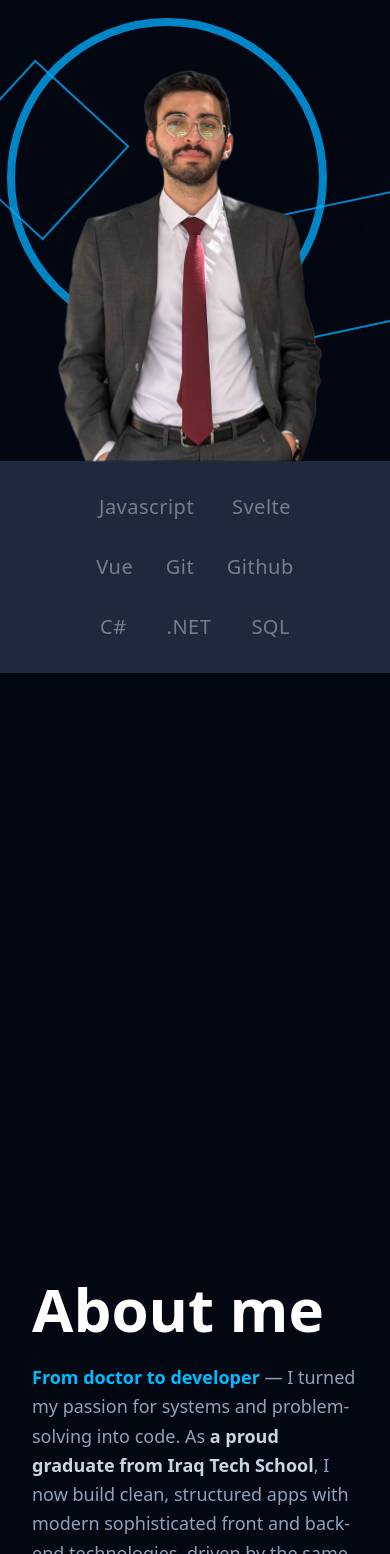
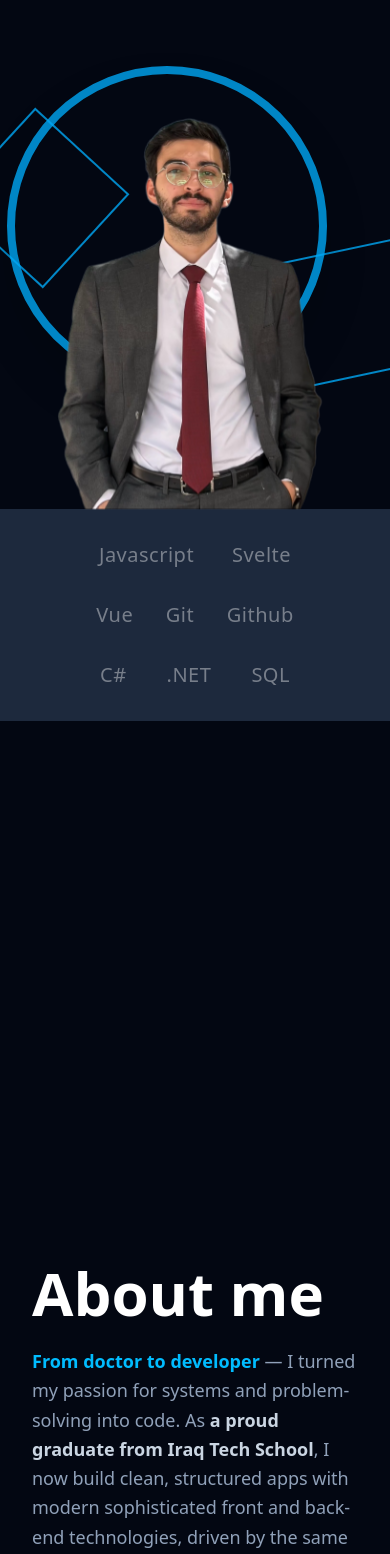
Before and after one commit to JadIg/svelte-portfolilo, a Svelte app: page / in a window 390 px wide. Shown: the part 446-2000 px from the top of the page. Built offline with nearby package versions, Linux system fonts and the light colour scheme.

Commit message:
fix: tweaks in responsiveness

```diff
--- a/src/components/AboutSection.svelte
+++ b/src/components/AboutSection.svelte
@@ -18,7 +18,7 @@
 </script>
 
 <div
-  class="w-full grid grid-cols-1 md:grid-cols-2 gap-18 items-center px-8 lg:px-56 py-48 justify-around"
+  class="w-full grid grid-cols-1 md:grid-cols-2 gap-18 items-center px-8 lg:px-56 py-32 md:py-48 justify-around"
   id="about"
 >
   <!-- Left Side -->
--- a/src/components/HeroSection.svelte
+++ b/src/components/HeroSection.svelte
@@ -21,7 +21,7 @@
 
 <main class="min-h-screenbg-gray-950 text-white mt-6">
   <div
-    class="flex flex-col lg:flex-row items-center lg:items-start justify-between gap-12 lg:gap-24 px-8 lg:px-42 md:pt-20"
+    class="flex flex-col lg:flex-row items-center lg:items-start justify-between gap-24 lg:gap-24 px-8 lg:px-42 md:pt-20"
   >
     <!-- Left Content -->
     <div class="flex-1 space-y-8 pt-12">
```
